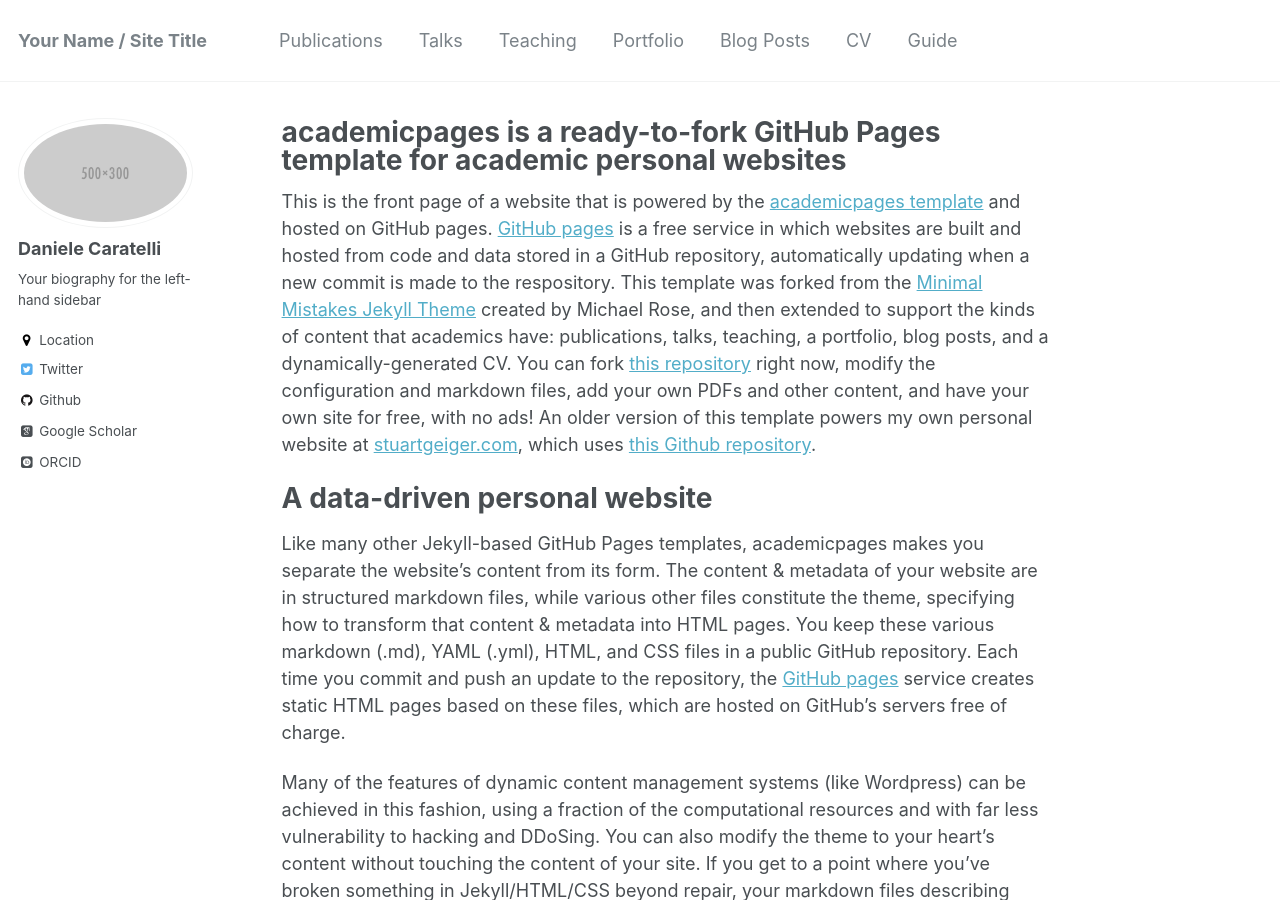
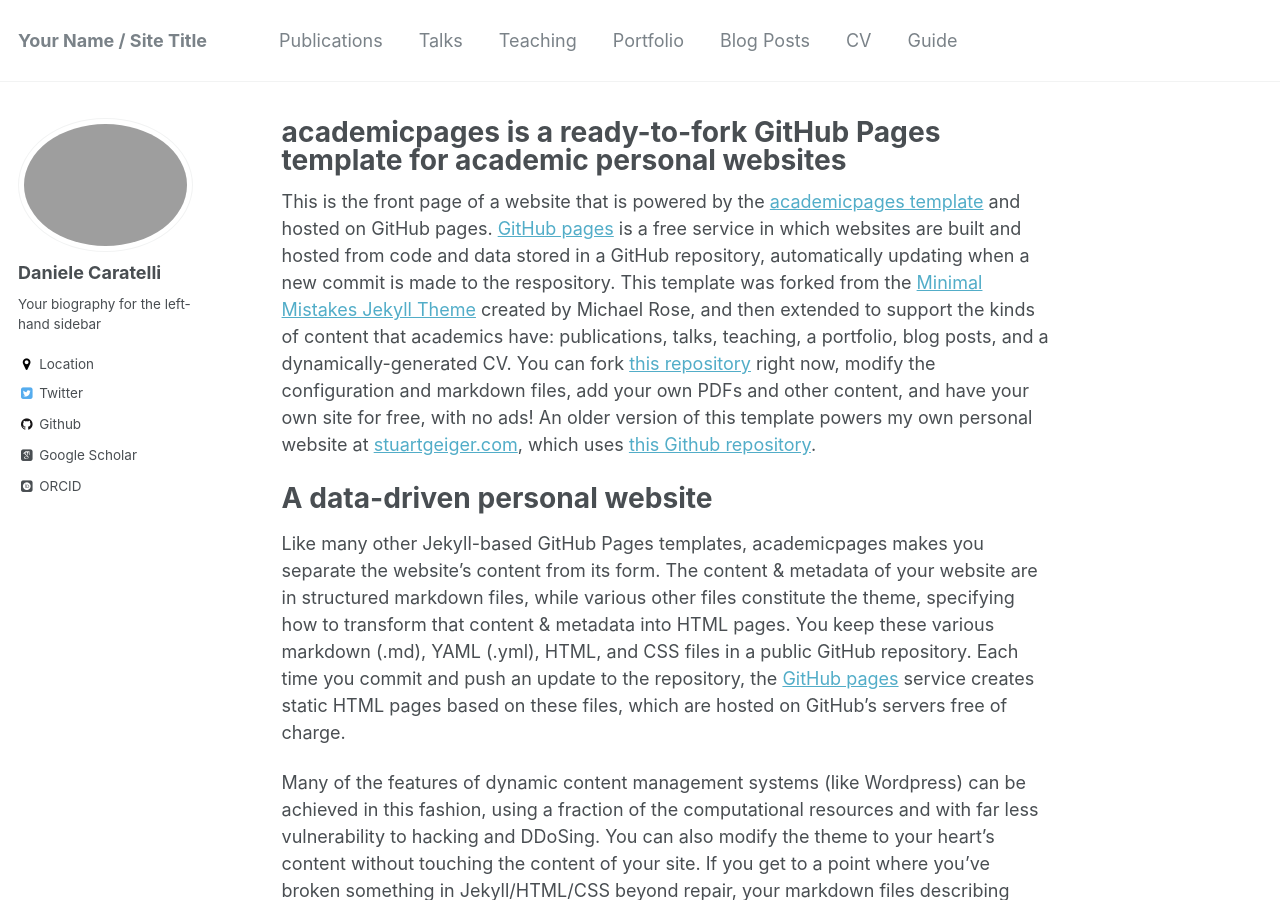
Before and after one commit to danicaratelli/danicaratelli.github.io, a Jekyll site: the page built from _pages/about.md, in a window 1280 px wide and 900 px high. Built offline with Jekyll 4.4.1, drawn with Linux system fonts in a browser that asks for light colours; some web fonts are replaced.

Commit message:
new profile pic

```diff
--- a/_config.yml
+++ b/_config.yml
@@ -81,7 +81,7 @@ analytics:
 # Site Author
 author:
   name             : "Daniele Caratelli"
-  avatar           : "500x300.png"
+  avatar           : "profile.png"
   bio              : "Your biography for the left-hand sidebar"
   location         : "Location"
   employer         :
```
Also changed, not shown: 1 other file.
